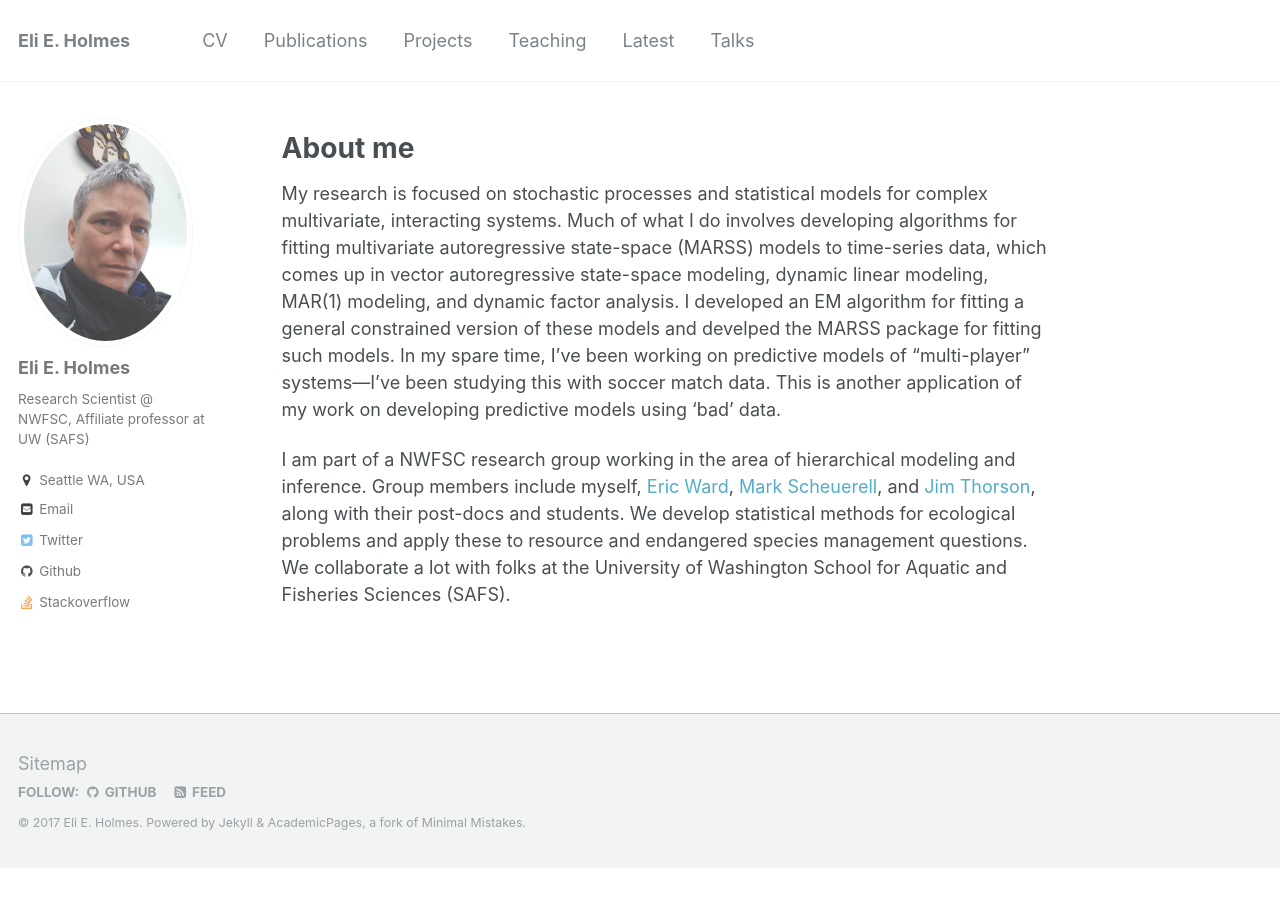
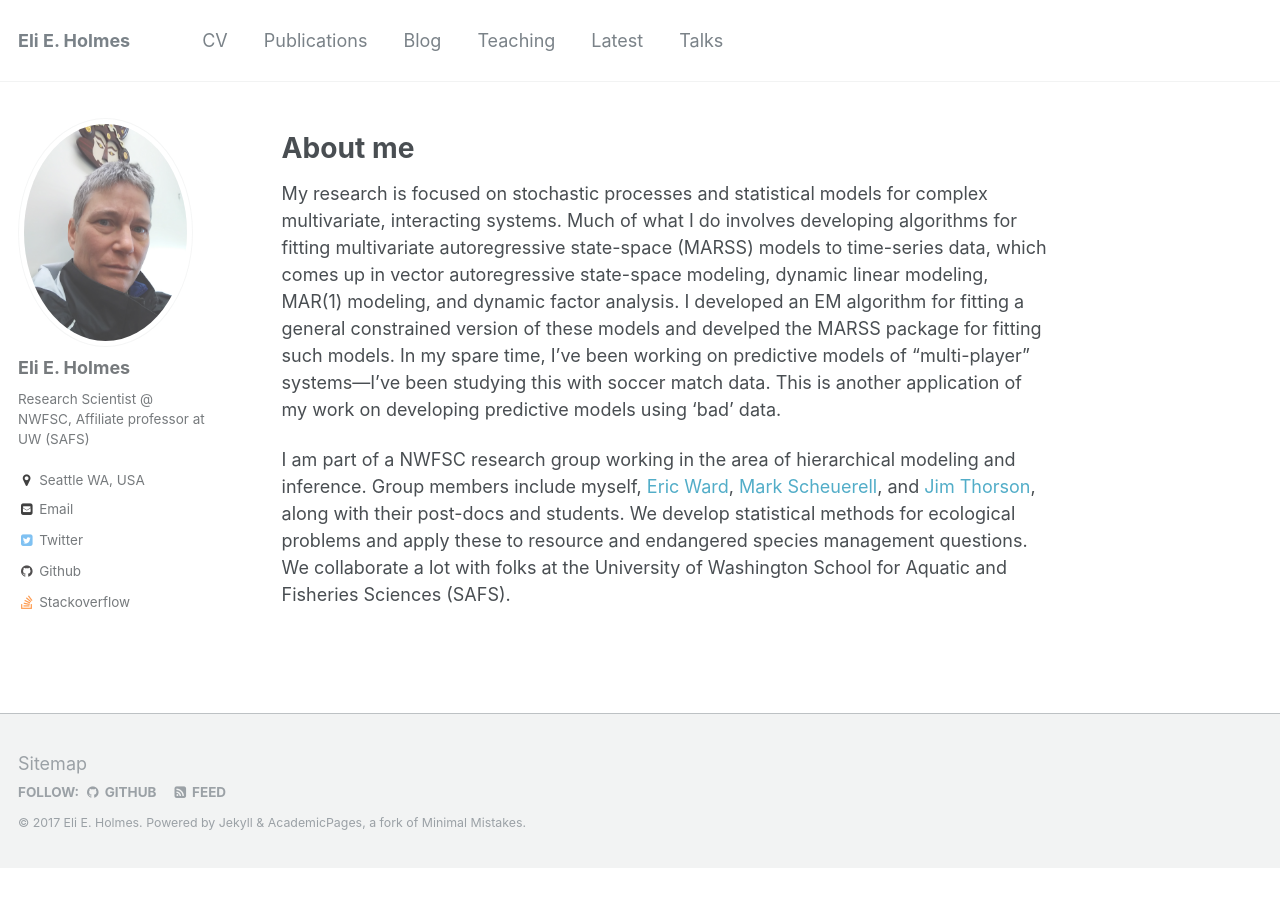
Before and after one commit to eeholmes/eeholmes.github.io, a Jekyll site: the page built from _pages/about.md, in a window 1280 px wide. Built offline with Jekyll 4.4.1, drawn with Linux system fonts in a browser that asks for light colours.

Commit message:
see if blog works

```diff
--- a/_data/navigation.yml
+++ b/_data/navigation.yml
@@ -7,8 +7,8 @@ main:
   - title: "Publications"
     url: /publications/
 
-  - title: "Projects"
-    url: /projects/
+  - title: "Blog"
+    url: /blog/
 
   - title: "Teaching"
     url: /teaching/
```
Also changed, not shown: _pages/blog.md (added, +8 -0 lines).
